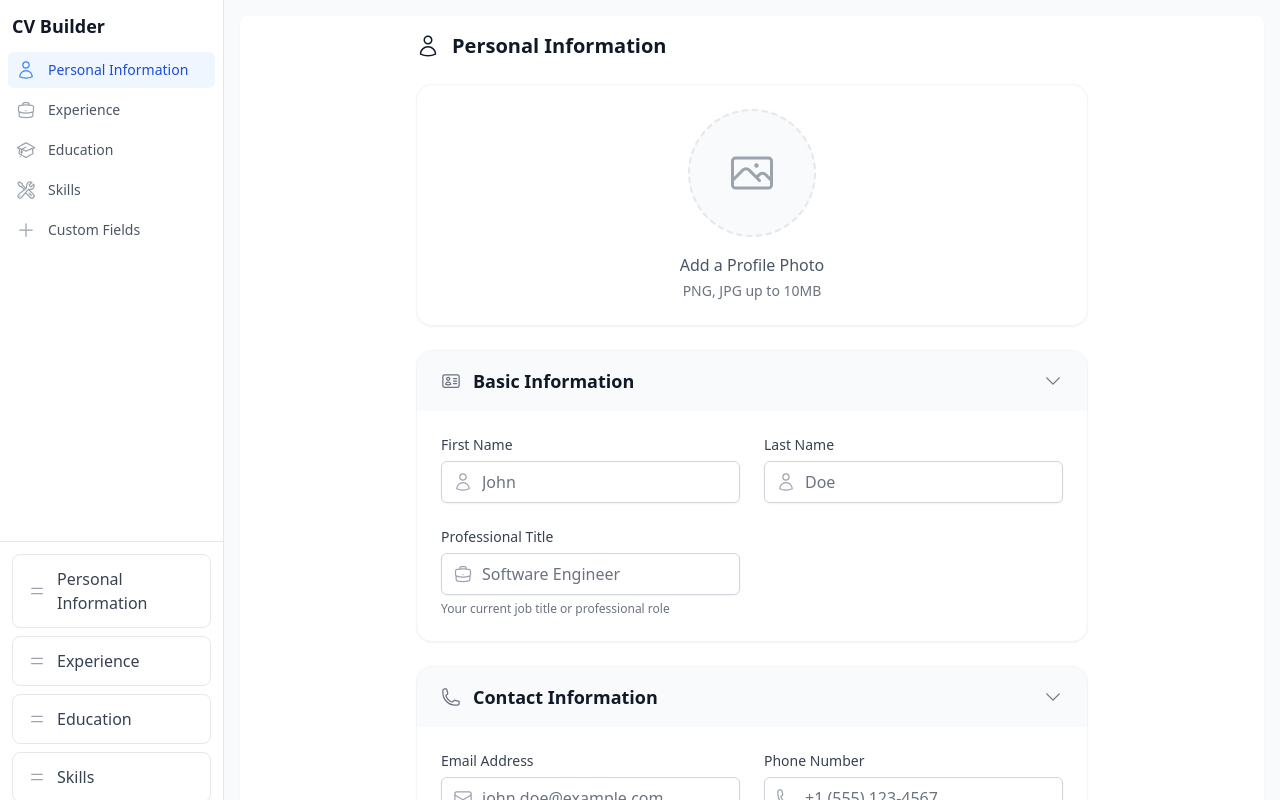
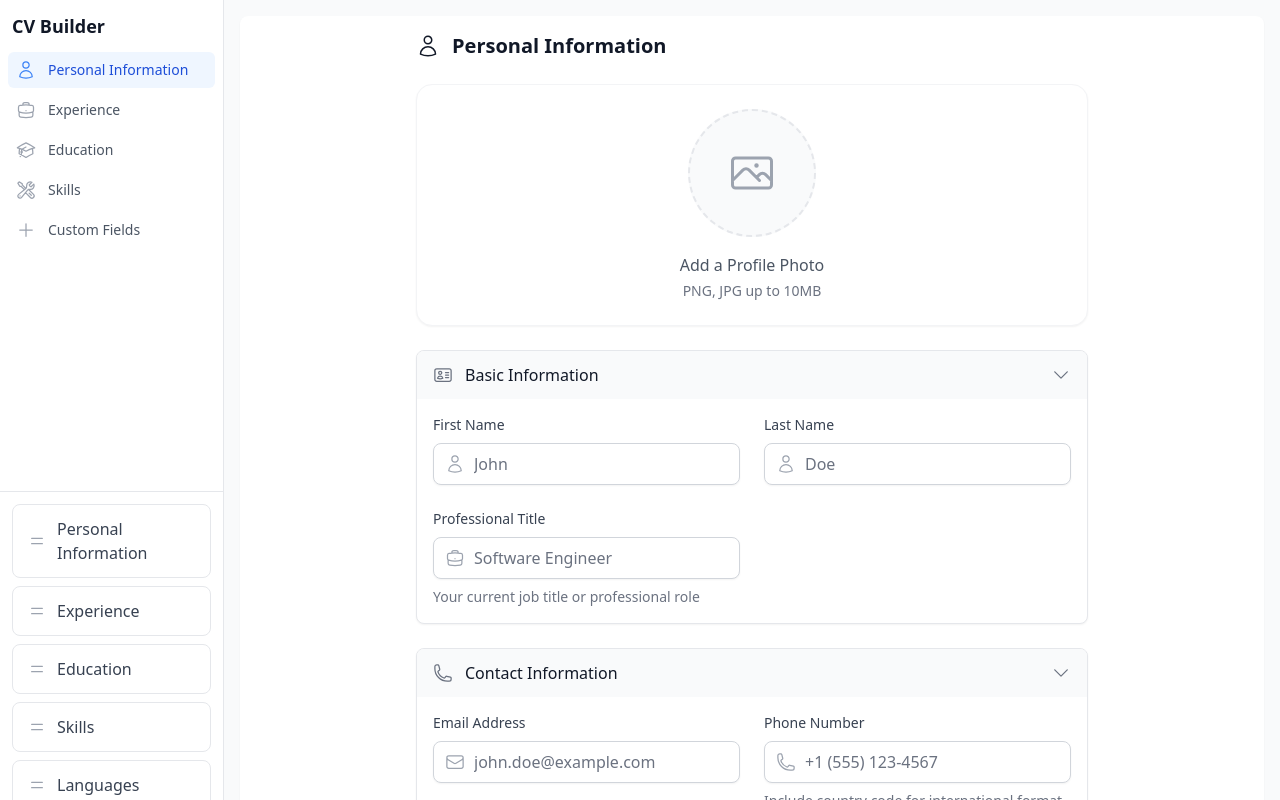
Before and after one commit to jackyroben/sb1-sha6zu, a React (Vite) app: page / in a window 1280 px wide. Shown: the top 800 px of the page. Built offline with nearby package versions, Linux system fonts and the light colour scheme; what @react-pdf/renderer would draw is missing.

Commit message:
fix error

```diff
--- a/src/components/Editor/FormField.tsx
+++ b/src/components/Editor/FormField.tsx
@@ -26,12 +26,12 @@ export const FormField: React.FC<FormFieldProps> = ({
   rows = 4,
   disabled = false,
 }) => {
-  const baseClasses = "w-full rounded-md border-gray-300 shadow-sm transition-colors focus:border-blue-500 focus:ring-blue-500 text-base";
+  const baseClasses = "w-full rounded-lg border-gray-300 shadow-sm transition-colors focus:border-blue-500 focus:ring-blue-500 text-base";
   const inputClasses = `${baseClasses} ${Icon ? 'pl-10' : ''}`;
   const iconClasses = "h-5 w-5 text-gray-400";
 
   return (
-    <div className="space-y-1.5">
+    <div className="space-y-2">
       <label className="block text-sm font-medium text-gray-700">
         {label}
       </label>
@@ -62,7 +62,7 @@ export const FormField: React.FC<FormFieldProps> = ({
         )}
       </div>
       {hint && (
-        <p className="text-xs text-gray-500">{hint}</p>
+        <p className="text-sm text-gray-500">{hint}</p>
       )}
     </div>
   );
--- a/src/components/Layout/CollapsibleSection.tsx
+++ b/src/components/Layout/CollapsibleSection.tsx
@@ -24,15 +24,15 @@ export const CollapsibleSection: React.FC<CollapsibleSectionProps> = ({
   const [isOpen, setIsOpen] = React.useState(defaultOpen);
 
   return (
-    <div className={`bg-white rounded-2xl shadow-sm border border-gray-100 overflow-hidden ${className}`}>
+    <div className={`bg-white rounded-lg shadow-sm border border-gray-200 overflow-hidden ${className}`}>
       <button
         onClick={() => setIsOpen(!isOpen)}
-        className="w-full px-6 py-4 flex items-center justify-between bg-gray-50"
+        className="w-full px-4 py-3 flex items-center justify-between bg-gray-50"
       >
         <div className="flex items-center space-x-3">
           {Icon && <Icon className="h-5 w-5 text-gray-500" />}
           <div>
-            <h3 className="text-lg font-semibold text-gray-900">{title}</h3>
+            <h3 className="text-base font-medium text-gray-900">{title}</h3>
             {!isOpen && summary && (
               <p className="text-sm text-gray-500 mt-1">{summary}</p>
             )}
@@ -40,7 +40,7 @@ export const CollapsibleSection: React.FC<CollapsibleSectionProps> = ({
         </div>
         <div className="flex items-center space-x-3">
           {itemCount > 0 && (
-            <span className="text-sm font-medium text-gray-600 bg-gray-100 px-2.5 py-0.5 rounded-full">
+            <span className="text-sm font-medium text-gray-600 bg-gray-100 px-2 py-0.5 rounded-full">
               {itemCount}
             </span>
           )}
@@ -61,7 +61,7 @@ export const CollapsibleSection: React.FC<CollapsibleSectionProps> = ({
             exit={{ height: 0 }}
             transition={{ duration: 0.2 }}
           >
-            <div className="p-6">{children}</div>
+            <div className="p-4">{children}</div>
           </motion.div>
         )}
       </AnimatePresence>
```
